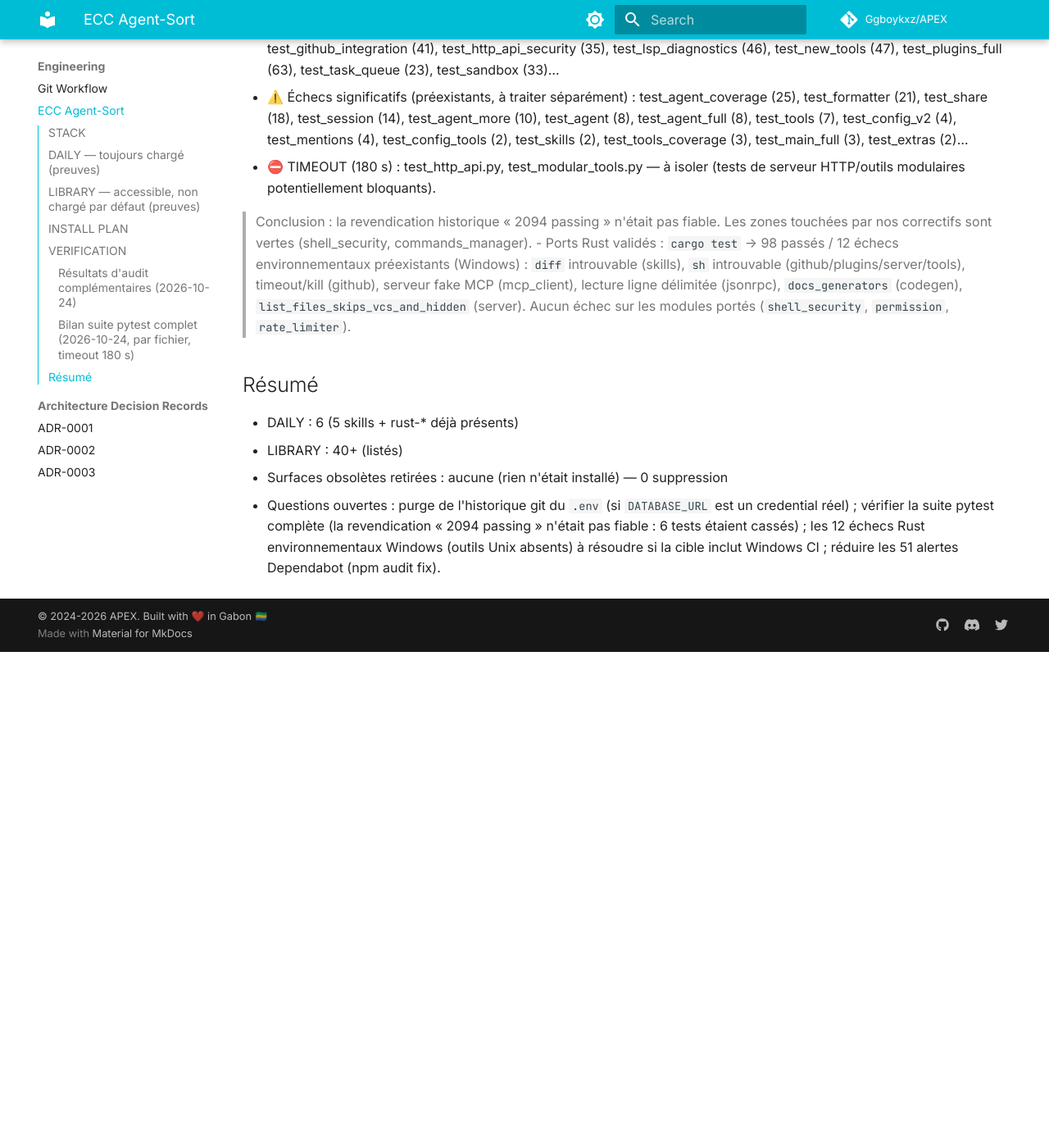
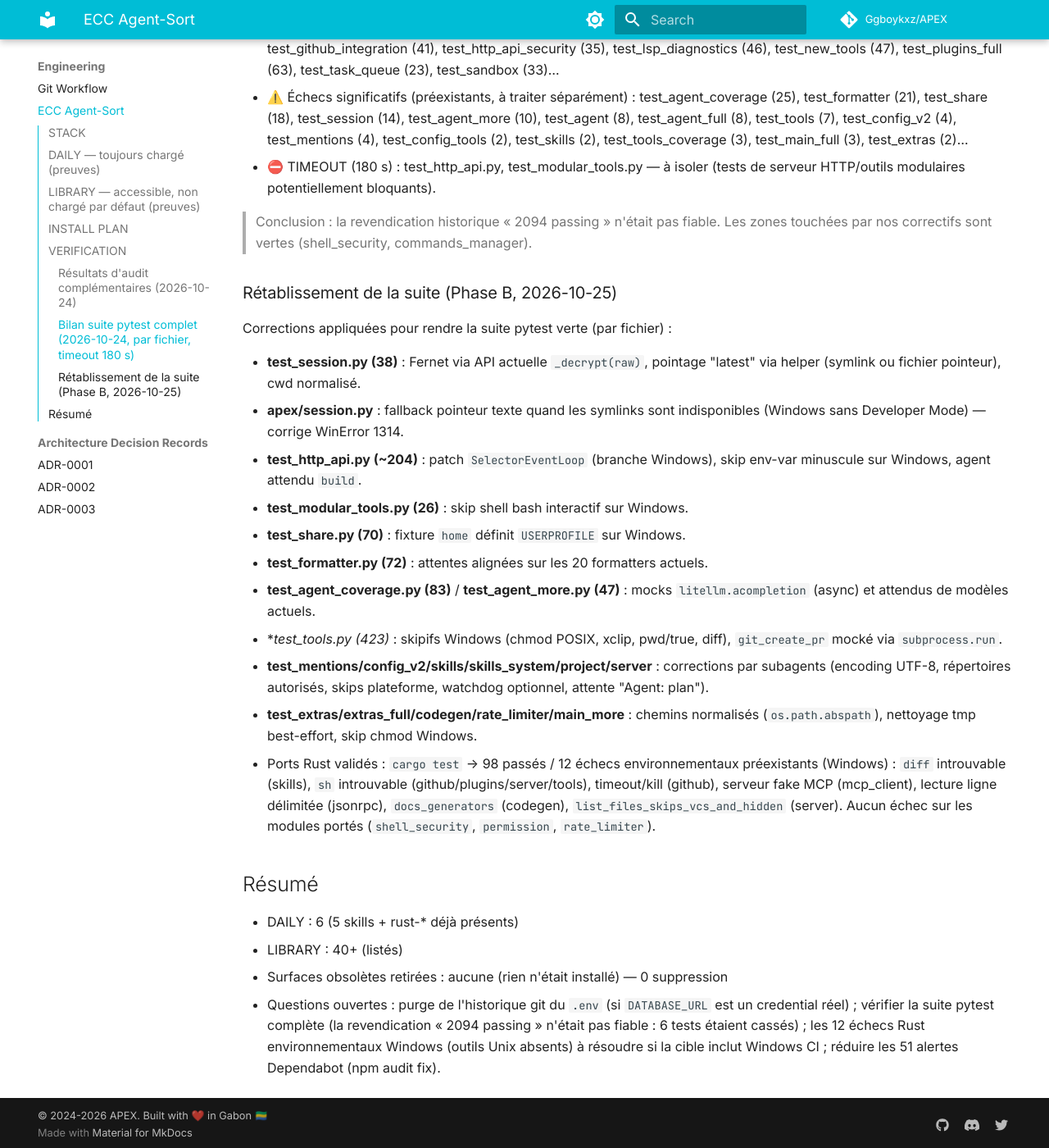
Before and after one commit to Ggboykxz/APEX, an MkDocs documentation site: the page built from docs/ecc-agent-sort.md, in a window 1280 px wide and 1400 px high, scrolled down 3427 px. Shown: the whole window at 82% size. Built offline with MkDocs 1.6.1 and Material for MkDocs 9.7.7, drawn with Linux system fonts in a browser that asks for light colours; comment, search, counter and statistics services are not loaded; the version menu is left out; before the commit the page ends 4222 px from its top, so only the background shows below that.

```diff
--- a/docs/ecc-agent-sort.md
+++ b/docs/ecc-agent-sort.md
@@ -99,6 +99,29 @@
 
 > Conclusion : la revendication historique « 2094 passing » n'était pas fiable.
 > Les zones touchées par nos correctifs sont vertes (shell_security, commands_manager).
+
+### Rétablissement de la suite (Phase B, 2026-10-25)
+
+Corrections appliquées pour rendre la suite pytest verte (par fichier) :
+
+- **test_session.py (38)** : Fernet via API actuelle `_decrypt(raw)`, pointage "latest"
+  via helper (symlink ou fichier pointeur), cwd normalisé.
+- **apex/session.py** : fallback pointeur texte quand les symlinks sont
+  indisponibles (Windows sans Developer Mode) — corrige WinError 1314.
+- **test_http_api.py (~204)** : patch `SelectorEventLoop` (branche Windows),
+  skip env-var minuscule sur Windows, agent attendu `build`.
+- **test_modular_tools.py (26)** : skip shell bash interactif sur Windows.
+- **test_share.py (70)** : fixture `home` définit `USERPROFILE` sur Windows.
+- **test_formatter.py (72)** : attentes alignées sur les 20 formatters actuels.
+- **test_agent_coverage.py (83)** / **test_agent_more.py (47)** : mocks
+  `litellm.acompletion` (async) et attendus de modèles actuels.
+- **test_tools*.py (423)** : skipifs Windows (chmod POSIX, xclip, pwd/true,
+  diff), `git_create_pr` mocké via `subprocess.run`.
+- **test_mentions/config_v2/skills/skills_system/project/server** : corrections
+  par subagents (encoding UTF-8, répertoires autorisés, skips plateforme,
+  watchdog optionnel, attente "Agent: plan").
+- **test_extras/extras_full/codegen/rate_limiter/main_more** : chemins
+  normalisés (`os.path.abspath`), nettoyage tmp best-effort, skip chmod Windows.
 - Ports Rust validés : `cargo test` → 98 passés / 12 échecs environnementaux
   préexistants (Windows) : `diff` introuvable (skills), `sh` introuvable
   (github/plugins/server/tools), timeout/kill (github), serveur fake MCP
```
Also changed, not shown: 9 other files.
